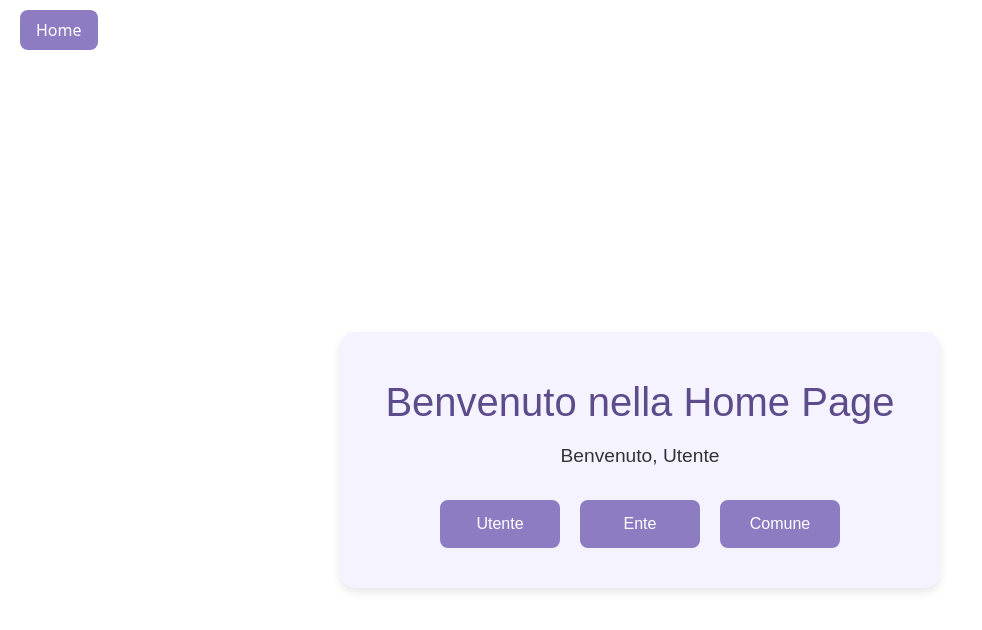
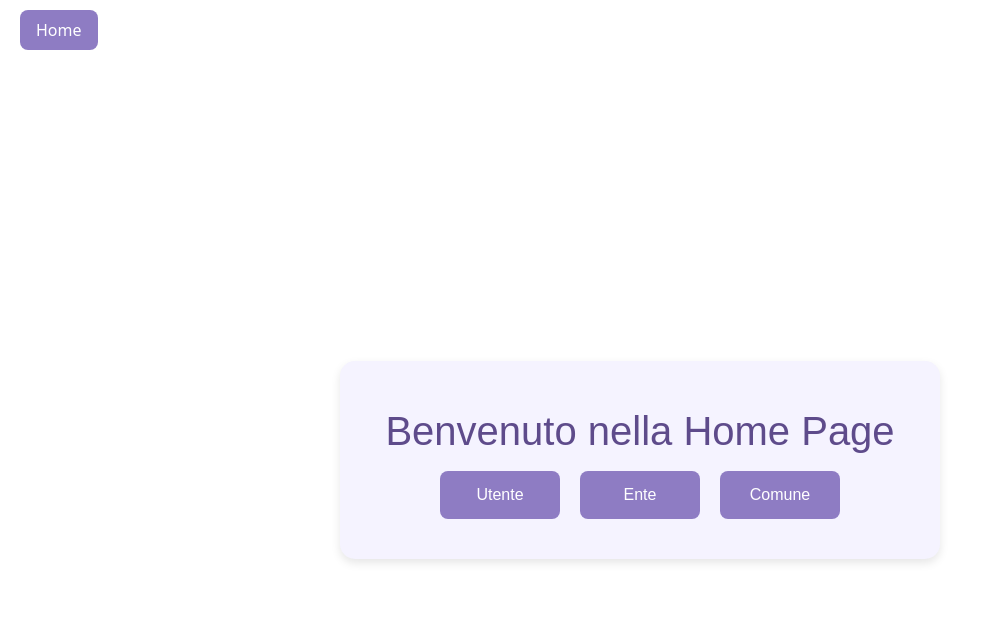
Before and after one commit to NicolaLovo/tellMe, a Vue app in the folder client/: page / in a window 1280 px wide. Shown: the top 630 px of the page, without its empty margins (0-982 px from the left). Built offline with nearby package versions, Linux system fonts and the light colour scheme; the HTML template or start-up script is replaced by a standard one.

Commit message:
Removed log for user email

```diff
--- a/client/src/views/HomePage.vue
+++ b/client/src/views/HomePage.vue
@@ -2,7 +2,6 @@
   <div class="home-container">
     <div class="content">
       <h1 class="title">Benvenuto nella Home Page</h1>
-      <p class="subtitle">Benvenuto, {{ userEmail }}</p>
 
       <div class="button-group">
         <router-link :to="APP_ROUTES.citizen.home" class="btn">Utente</router-link>
@@ -15,11 +14,6 @@
 
 <script setup lang="ts">
 import { APP_ROUTES } from '@/constants/APP_ROUTES'
-import { useUserStore } from '@/stores/user'
-import { computed } from 'vue'
-
-const userStore = useUserStore()
-const userEmail = computed(() => userStore.user?.email || 'Utente')
 </script>
 
 <style scoped>
```
